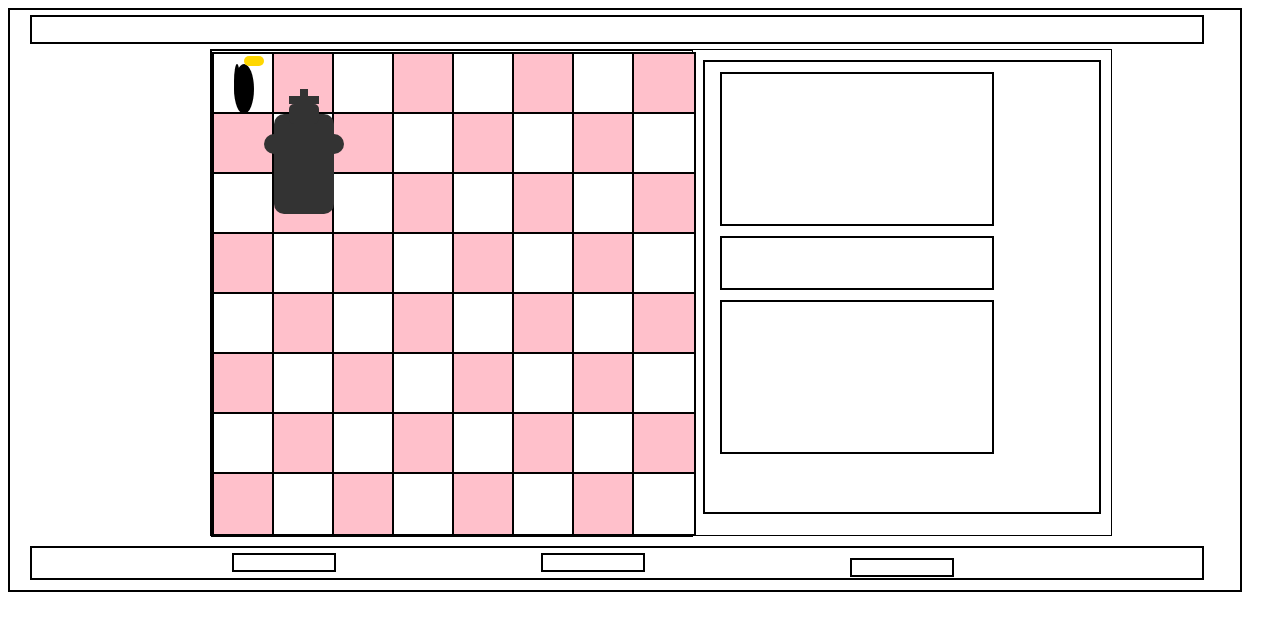
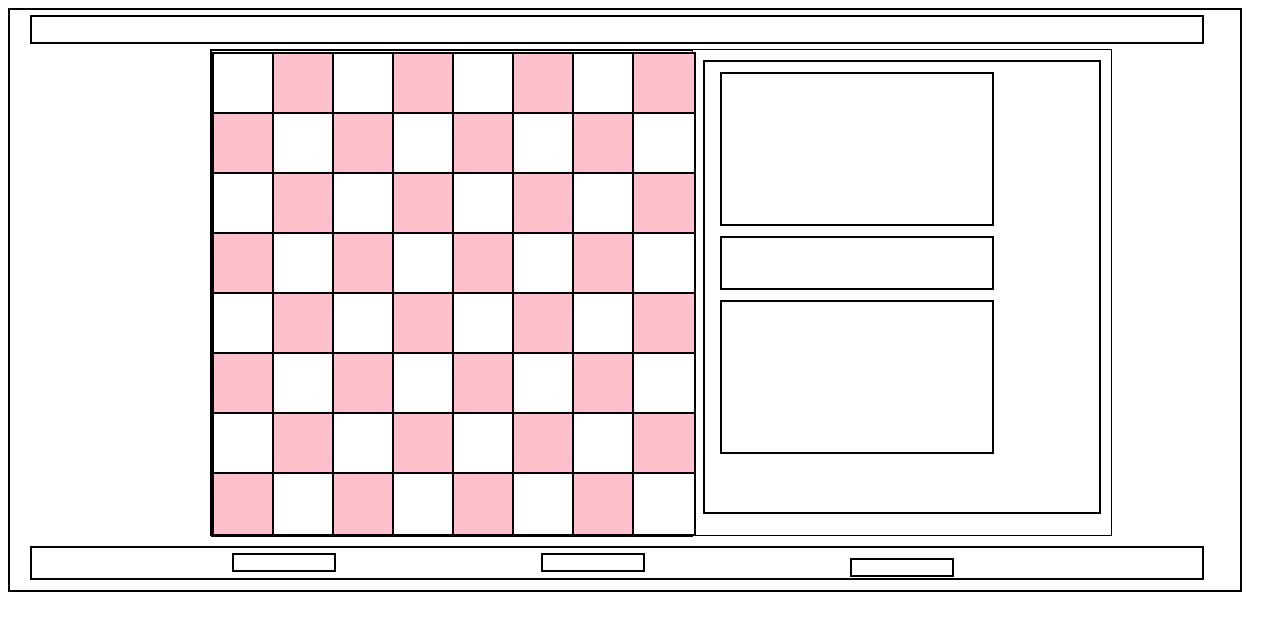
Before and after one commit to KimTuyen2409/SET2025, a plain HTML site: page chessGame.html in a window 1280 px wide. Drawn offline with Linux system fonts and the light colour scheme.

Commit message:
fixed Chess Game

```diff
--- a/styles.css
+++ b/styles.css
@@ -97,93 +97,3 @@ body{
     margin: 0.5px;
     margin-left: 0px;
 }
-.king {
-    position: relative;
-    width: 20px;
-    height: 50px;
-    background-color: black;
-    border-radius: 50%;
-    margin: 10px auto;
-  }
-
-  .king-crown {
-    position: absolute;
-    top: -8px;
-    left: 10px;
-    width: 20px;
-    height: 10px;
-    background-color: gold;
-    border-radius: 5px;
-  }
-
-  .king-body {
-    width: 30%;
-    height: 70%;
-    background-color: black;
-    border-radius: 50%;
-  }
-  .chess-piece {
-    width: 20px;
-    height: 50px;
-    margin: 50px auto;
-    position: relative;
-    background-color: #333; /* Màu đen cho quân cờ */
-    border-radius: 10px 10px 20px 20px; /* Bo tròn các góc dưới */
-}
-
-/* Phần thân quân cờ */
-.chess-piece .body {
-    width: 60px;
-    height: 100px;
-    position: absolute;
-    left: 50%;
-    top: 20%;
-    transform: translateX(-50%);
-    background-color: #333;
-    border-radius: 10px;
-}
-
-/* Phần chân quân cờ */
-.chess-piece .base {
-    width: 80px;
-    height: 20px;
-    position: absolute;
-    left: 50%;
-    bottom: 0;
-    transform: translateX(-50%);
-    background-color: #333;
-    border-radius: 10px;
-}
-
-/* Phần tháp trên quân cờ */
-.chess-piece .crown {
-    width: 30px;
-    height: 20px;
-    position: absolute;
-    left: 50%;
-    top: 0;
-    transform: translateX(-50%);
-    background-color: #333;
-    border-radius: 5px;
-}
-
-/* Thập tự trên quân cờ */
-.chess-piece .cross-vertical {
-    width: 8px;
-    height: 40px;
-    background-color: #333;
-    position: absolute;
-    left: 50%;
-    top: -15px;
-    transform: translateX(-50%);
-}
-
-.chess-piece .cross-horizontal {
-    width: 30px;
-    height: 8px;
-    background-color: #333;
-    position: absolute;
-    top: -8px;
-    left: 50%;
-    transform: translateX(-50%);
-}
```
